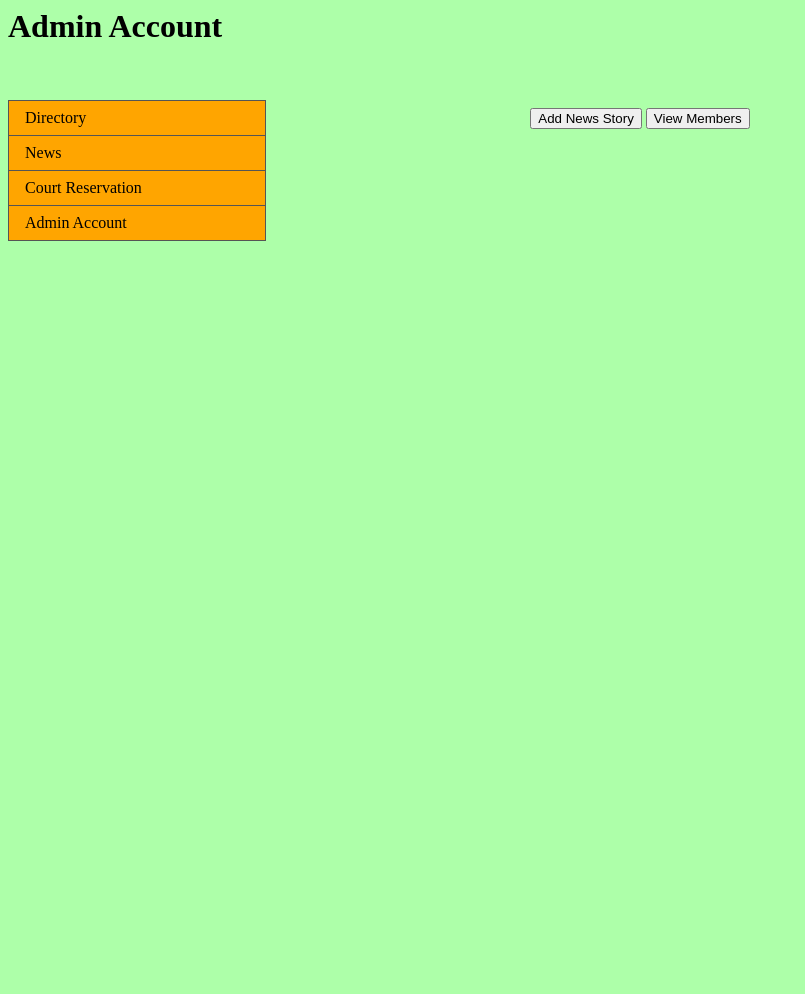
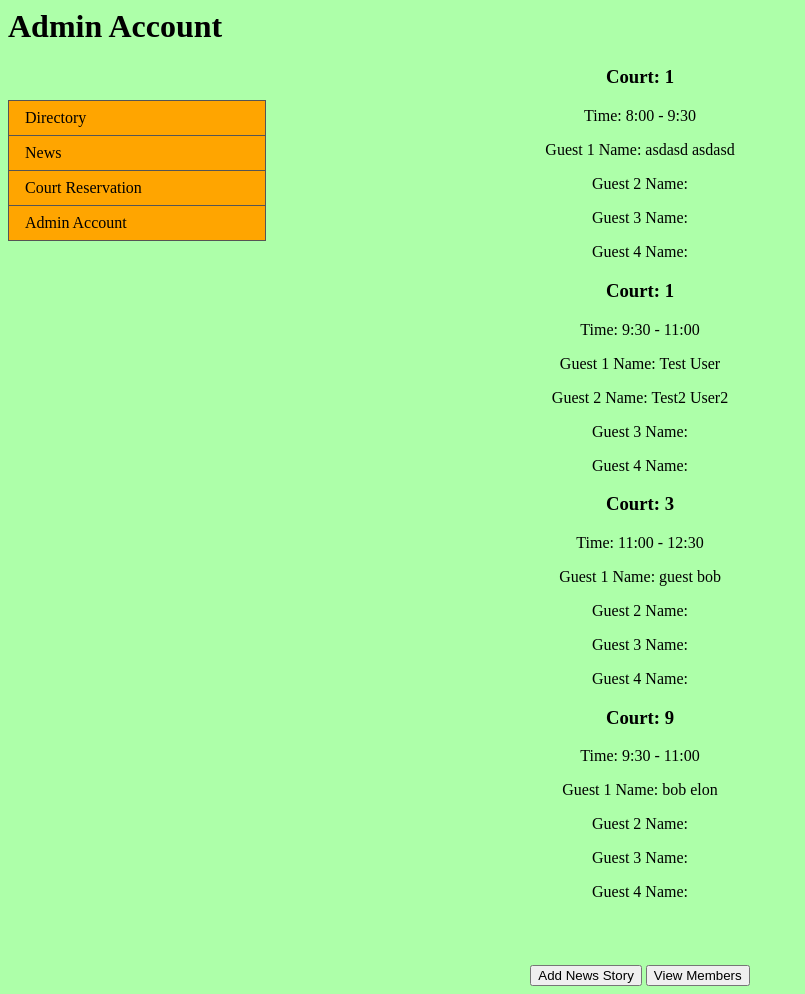
Before and after one commit to avasdowney/wigeon_tennis_club, a Django app: page /account/adminProfile in a window 1280 px wide. Shown: the whole page, without its empty margins (0-805 px from the left). Before the commit the page ends 241 px from the top, so only its background shows below. Run offline with Django 4.2, Linux system fonts and the light colour scheme; data comes from the database, SQL or seed files in the repository; both versions use the stored data as it was after the commit.

Commit message:
Show court reservations in admin acct and members in treasurer acct

```diff
--- a/account/static/account/styles.css
+++ b/account/static/account/styles.css
@@ -1,5 +1,9 @@
 body {
-    background-color: #adffa9;
+  background-color: #adffa9;
+}
+
+.main {
+  text-align: center;
 }
 
 .profilePic {
--- a/account/templates/account/adminProfile.html
+++ b/account/templates/account/adminProfile.html
@@ -1,6 +1,23 @@
 {% load static %}
 <h1>Admin Account</h1>
 <link rel="stylesheet" type="text/css" href="{% static 'account/styles.css' %}">
+<div class="main">
+    {% block content %}
+        {% if reservation_list %}
+            {% for reservation in reservation_list %}
+                <h3>Court: {{ reservation.courtNumber}} </h3>
+                <p>Time: {{reservation.courtTime}}</p>
+                <p>Guest 1 Name: {{reservation.guest1FName}} {{reservation.guest1LName}}</p>
+                <p>Guest 2 Name: {{reservation.guest2FName}} {{reservation.guest2LName}}</p>
+                <p>Guest 3 Name: {{reservation.guest3FName}} {{reservation.guest3LName}}</p>
+                <p>Guest 4 Name: {{reservation.guest4FName}} {{reservation.guest4LName}}</p>
+            {% endfor %}
+        {% else %}
+            <p>No users are available.</p>
+        {% endif %}
+    {% endblock %}
+</div>
+
 <div class="nav">
     <ul class="navul">
         <li><a href="/directory/">Directory</a></li>
--- a/account/urls.py
+++ b/account/urls.py
@@ -5,6 +5,6 @@ urlpatterns = [
     path('', views.account, name='index'),
     path('bills', views.billing, name="billing"),
     path('editProfile', views.editProfile, name="editProfile"),
-    path('adminProfile', views.adminProfile, name="adminProfile"),
-    path('treasurerProfile', views.treasurerProfile, name="treasurerProfile"),
+    path('adminProfile', views.ReservationView.as_view(), name="adminProfile"),
+    path('treasurerProfile', views.DirectoryView.as_view(), name="treasurerProfile"),
 ]
--- a/account/views.py
+++ b/account/views.py
@@ -1,5 +1,10 @@
 from django.shortcuts import render
 from .forms import BillingForm
+from django.views import generic
+from django.utils import timezone
+from members import models as view_members
+from courts import models as view_reservations
+from django.views import generic
 # Create your views here.
 
 def account(request):
@@ -23,3 +28,19 @@ def adminProfile(request):
 
 def treasurerProfile(request):
     return render(request, 'account/treasurerProfile.html')
+
+class DirectoryView(generic.ListView):
+    model = view_members.CustomUser
+    context_object_name = 'user_list'
+    template_name = 'members/directory.html'
+
+    def get_queryset(self):
+        return view_members.CustomUser.objects.all().order_by("last_name")
+
+class ReservationView(generic.ListView):
+    model = view_reservations.courtReservationForm
+    context_object_name = 'reservation_list'
+    template_name = 'account/adminProfile.html'
+
+    def get_queryset(self):
+        return view_reservations.courtReservationForm.objects.all()
--- a/project/settings.py
+++ b/project/settings.py
@@ -37,7 +37,7 @@ INSTALLED_APPS = [
     "django.contrib.sessions",
     "django.contrib.messages",
     "django.contrib.staticfiles",
-    'ckeditor',
+    "ckeditor",
     "news",
     "courts",
     "account",
```
Also changed, not shown: members/models.py (+0 -10 lines), account/models.py (line endings or trailing spaces), db.sqlite3.
